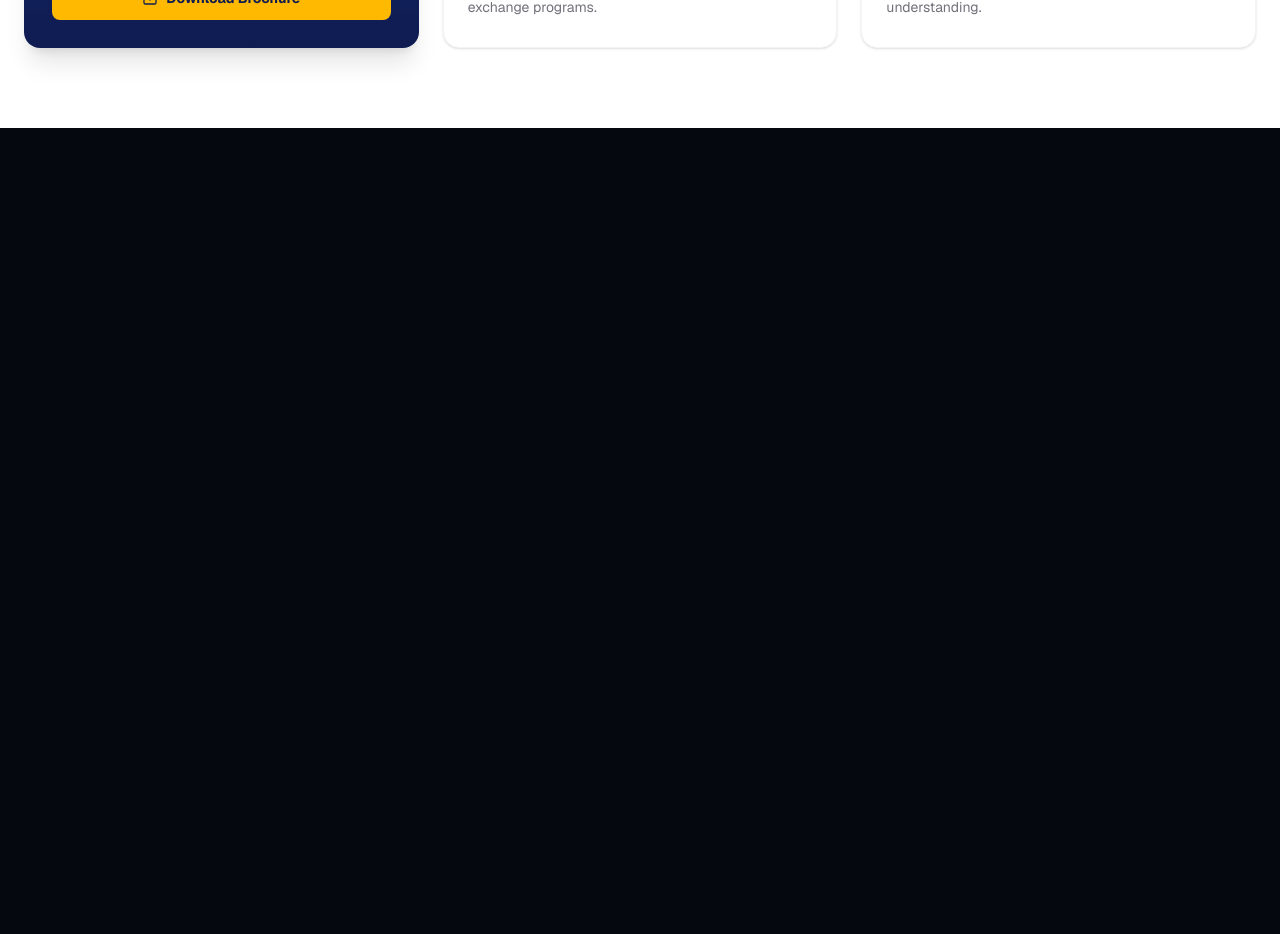
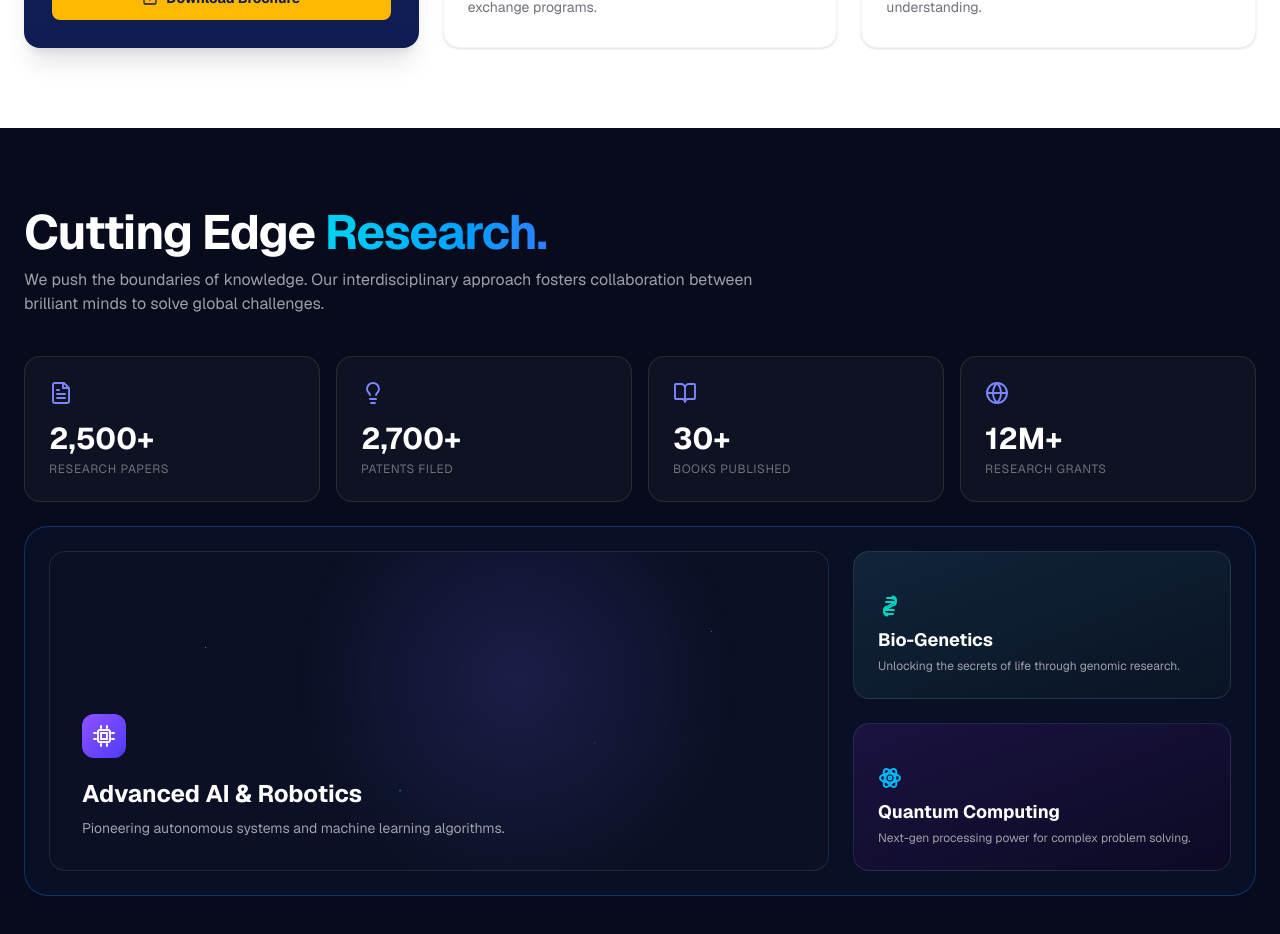
Before and after one commit to ImAdityaa12/sans-university-website, a Next.js app: page / in a window 1280 px wide. Shown: the part 3080-4014 px from the top of the page. Before the commit the page ends 3208 px from the top, so only its background shows below. Built offline with nearby package versions, Linux system fonts and the light colour scheme.

Commit message:
Add Cutting Edge Research section
Co-Authored-By: Claude Opus 4.8 (1M context) <noreply@anthropic.com>

```diff
--- /dev/null
+++ b/app/components/ResearchSection.tsx
@@ -0,0 +1,94 @@
+import {
+  AtomIcon,
+  BookOpenIcon,
+  CpuIcon,
+  DnaIcon,
+  DocumentIcon,
+  GlobeIcon,
+  LightbulbIcon,
+} from "./icons";
+
+const stats = [
+  { icon: DocumentIcon, value: "2,500+", label: "Research Papers" },
+  { icon: LightbulbIcon, value: "2,700+", label: "Patents Filed" },
+  { icon: BookOpenIcon, value: "30+", label: "Books Published" },
+  { icon: GlobeIcon, value: "12M+", label: "Research Grants" },
+];
+
+export default function ResearchSection() {
+  return (
+    <section className="bg-[#070b1c] text-white">
+      <div className="mx-auto max-w-7xl px-6 py-20">
+        <h2 className="text-4xl font-bold tracking-tight sm:text-5xl">
+          Cutting Edge{" "}
+          <span className="bg-gradient-to-r from-cyan-400 to-blue-500 bg-clip-text text-transparent">
+            Research.
+          </span>
+        </h2>
+        <p className="mt-3 max-w-3xl text-zinc-400">
+          We push the boundaries of knowledge. Our interdisciplinary approach
+          fosters collaboration between brilliant minds to solve global
+          challenges.
+        </p>
+
+        {/* Stats */}
+        <div className="mt-10 grid grid-cols-2 gap-4 lg:grid-cols-4">
+          {stats.map(({ icon: Icon, value, label }) => (
+            <div
+              key={label}
+              className="rounded-2xl border border-white/10 bg-white/[0.03] p-6"
+            >
+              <Icon className="h-6 w-6 text-indigo-400" />
+              <p className="mt-4 text-3xl font-bold">{value}</p>
+              <p className="mt-1 text-xs uppercase tracking-wider text-zinc-500">
+                {label}
+              </p>
+            </div>
+          ))}
+        </div>
+
+        {/* Bento feature grid */}
+        <div className="mt-6 grid grid-cols-1 gap-6 rounded-3xl border border-blue-500/30 bg-blue-500/5 p-6 lg:grid-cols-3">
+          {/* Large card */}
+          <article className="group relative flex min-h-[320px] flex-col justify-end overflow-hidden rounded-2xl border border-white/10 bg-[#0b1024] p-8 lg:col-span-2">
+            <div
+              aria-hidden
+              className="absolute inset-0 opacity-70"
+              style={{
+                backgroundImage:
+                  "radial-gradient(circle at 60% 40%, rgba(99,102,241,0.25) 0, transparent 45%), radial-gradient(1px 1px at 20% 30%, rgba(255,255,255,0.6) 0, transparent), radial-gradient(1px 1px at 70% 60%, rgba(236,72,153,0.8) 0, transparent), radial-gradient(1.5px 1.5px at 45% 75%, rgba(56,189,248,0.8) 0, transparent), radial-gradient(1px 1px at 85% 25%, rgba(255,255,255,0.5) 0, transparent)",
+              }}
+            />
+            <div className="relative">
+              <span className="mb-5 inline-flex h-11 w-11 items-center justify-center rounded-xl bg-gradient-to-br from-violet-500 to-indigo-600 text-white">
+                <CpuIcon className="h-6 w-6" />
+              </span>
+              <h3 className="text-2xl font-bold">Advanced AI &amp; Robotics</h3>
+              <p className="mt-2 max-w-md text-sm text-zinc-400">
+                Pioneering autonomous systems and machine learning algorithms.
+              </p>
+            </div>
+          </article>
+
+          {/* Stacked small cards */}
+          <div className="flex flex-col gap-6">
+            <article className="group relative flex flex-1 flex-col justify-end overflow-hidden rounded-2xl border border-white/10 bg-gradient-to-br from-[#10243a] to-[#0a1424] p-6">
+              <DnaIcon className="mb-2 h-6 w-6 text-teal-400" />
+              <h3 className="text-lg font-bold">Bio-Genetics</h3>
+              <p className="mt-1 text-xs text-zinc-400">
+                Unlocking the secrets of life through genomic research.
+              </p>
+            </article>
+            <article className="group relative flex flex-1 flex-col justify-end overflow-hidden rounded-2xl border border-white/10 bg-gradient-to-br from-[#1a1340] to-[#0c0a24] p-6">
+              <AtomIcon className="mb-2 h-6 w-6 text-sky-400" />
+              <h3 className="text-lg font-bold">Quantum Computing</h3>
+              <p className="mt-1 text-xs text-zinc-400">
+                Next-gen processing power for complex problem solving.
+              </p>
+            </article>
+          </div>
+        </div>
+      </div>
+    </section>
+  );
+}
--- a/app/page.tsx
+++ b/app/page.tsx
@@ -4,6 +4,7 @@ import AdmissionForm from "./components/AdmissionForm";
 import StoriesHighlights from "./components/StoriesHighlights";
 import ExcellenceSection from "./components/ExcellenceSection";
 import WhyChooseSection from "./components/WhyChooseSection";
+import ResearchSection from "./components/ResearchSection";
 import {
   AwardIcon,
   MedalIcon,
@@ -172,6 +173,9 @@ export default function Home() {
 
       {/* ===== Why Choose Sanskriti? ===== */}
       <WhyChooseSection />
+
+      {/* ===== Cutting Edge Research ===== */}
+      <ResearchSection />
     </div>
   );
 }
```
